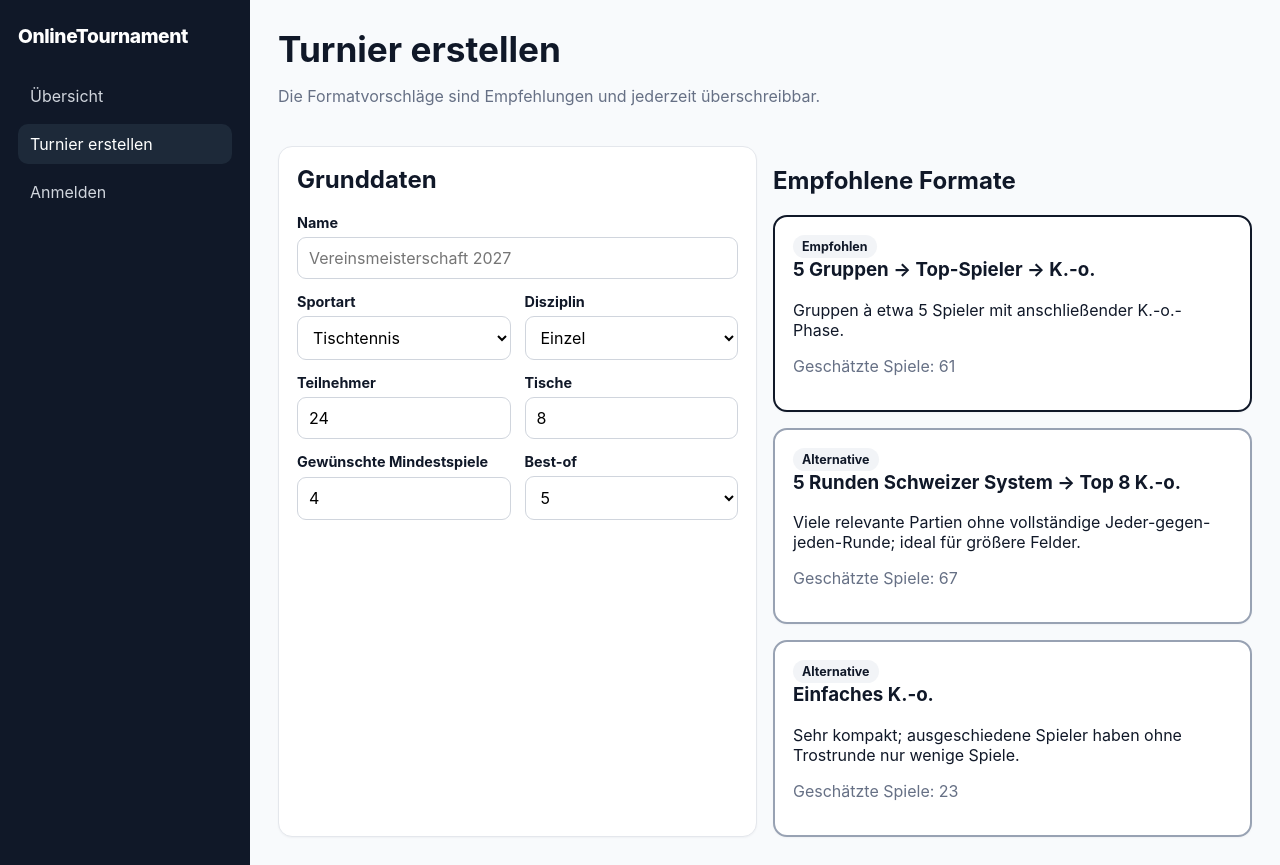
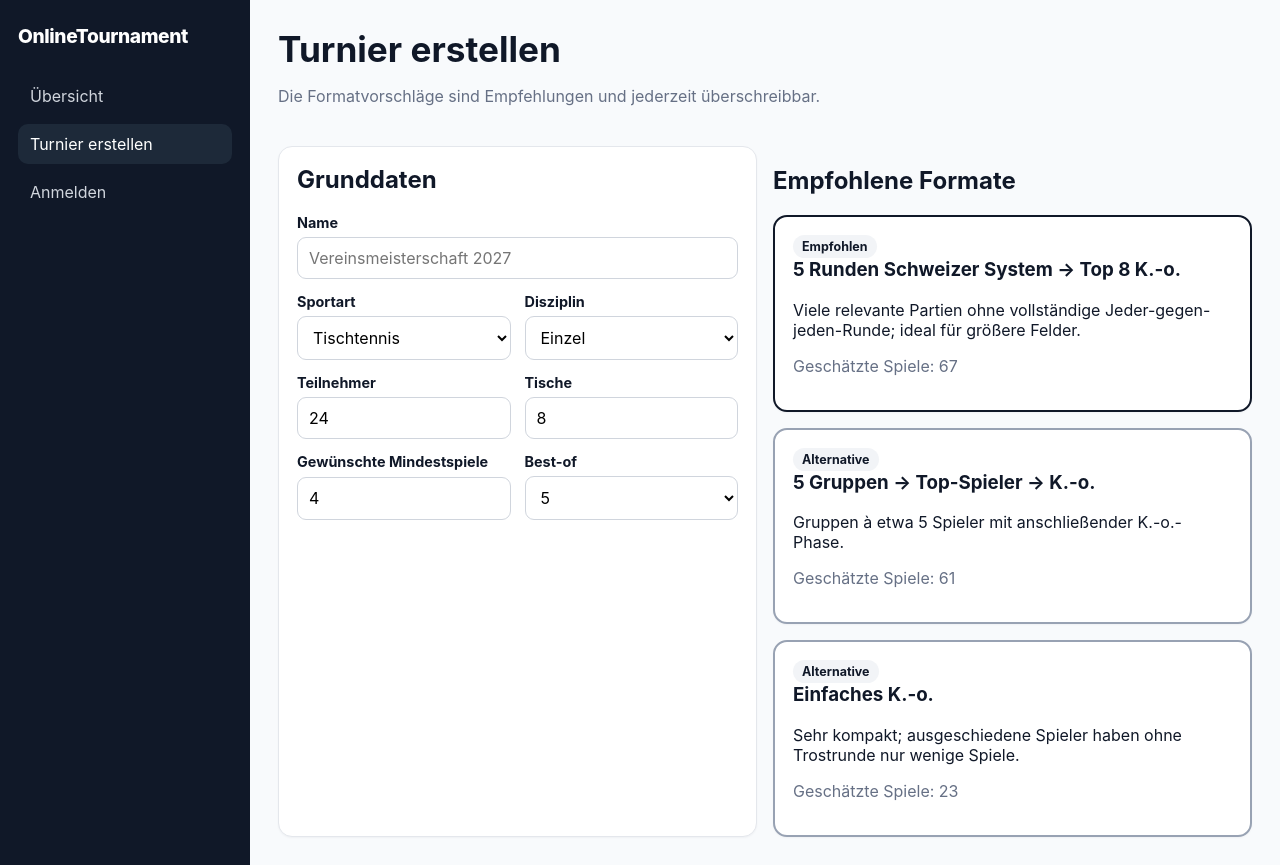
Before and after one commit to hmiku9457-pixel/OnlineTournament, a React (Vite) app: page /#/tournaments/new in a window 1280 px wide. Built offline with nearby package versions, Linux system fonts and the light colour scheme; no server answers.

Commit message:
Add files via upload

```diff
--- a/src/engine/recommendations.ts
+++ b/src/engine/recommendations.ts
@@ -46,12 +46,18 @@ export function recommendTournamentFormats(input: RecommendationInput): FormatRe
   }
   const qualifiers = Math.min(nextPowerOfTwo(Math.max(4, groupCount * 2)), playerCount);
   const knockoutMatches = qualifiers - 1;
+  const groupSizeFit = 100 - Math.abs(preferredGroupSize - (minimumMatches + 1)) * 5;
+  const groupTableBonus = Math.min(tableCount, groupCount) * 2;
+  // For larger fields, Swiss scales better than a full group phase and should be
+  // the primary recommendation. Groups + K.-o. remains a strong alternative.
+  const largeFieldGroupPenalty = playerCount >= 20 ? 20 : playerCount >= 16 ? 10 : 0;
+
   recommendations.push({
     id: 'groups-ko',
     label: `${groupCount} Gruppen → Top-Spieler → K.-o.`,
     description: `Gruppen à etwa ${preferredGroupSize} Spieler mit anschließender K.-o.-Phase.`,
     estimatedMatches: groupMatches + knockoutMatches,
-    score: 100 - Math.abs(preferredGroupSize - (minimumMatches + 1)) * 5 + Math.min(tableCount, groupCount) * 2,
+    score: groupSizeFit + groupTableBonus - largeFieldGroupPenalty,
   });
 
   const swissRounds = Math.max(minimumMatches, Math.ceil(Math.log2(playerCount)));
```
Also changed, not shown: 1 other file (tests, documents, lock files or other folders).
